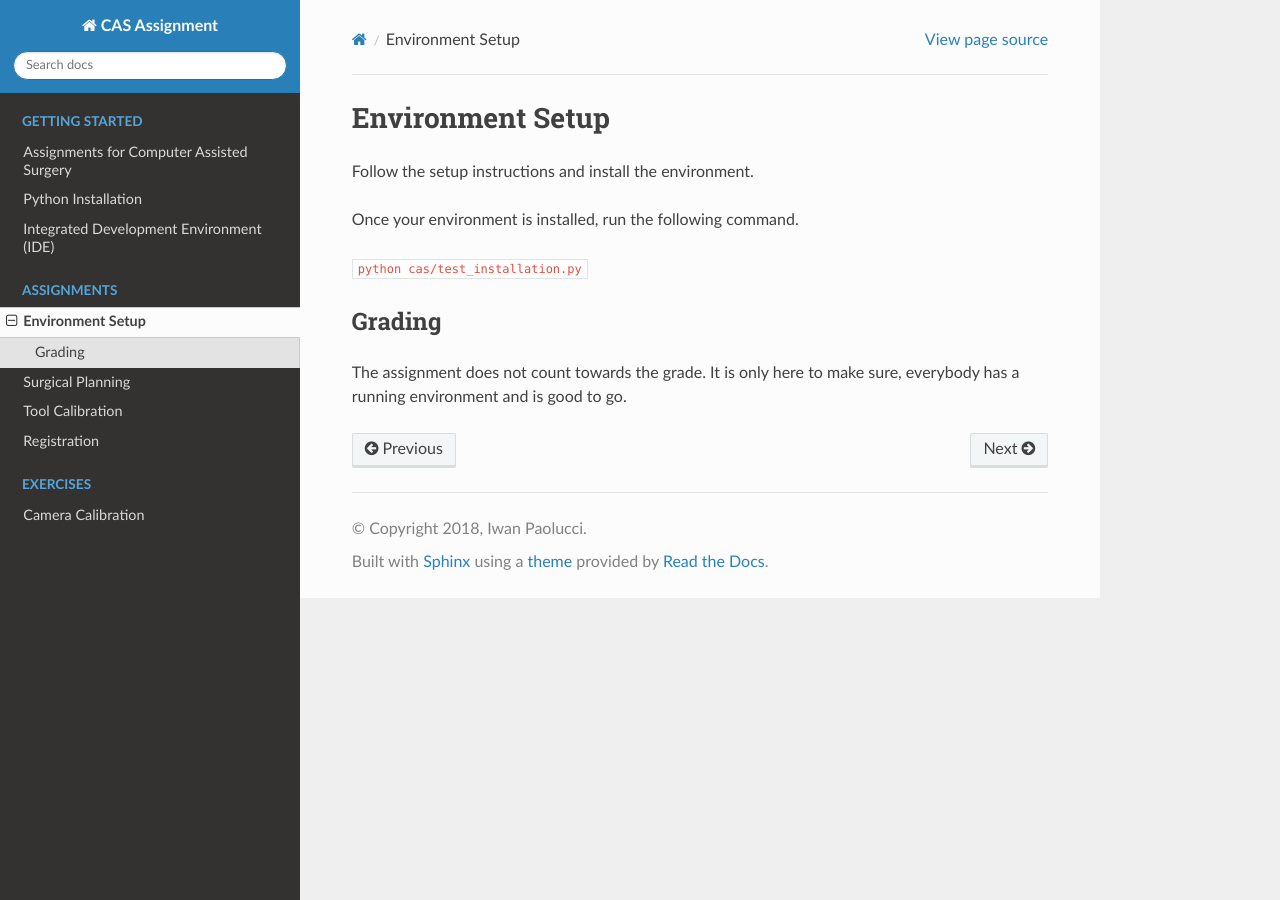
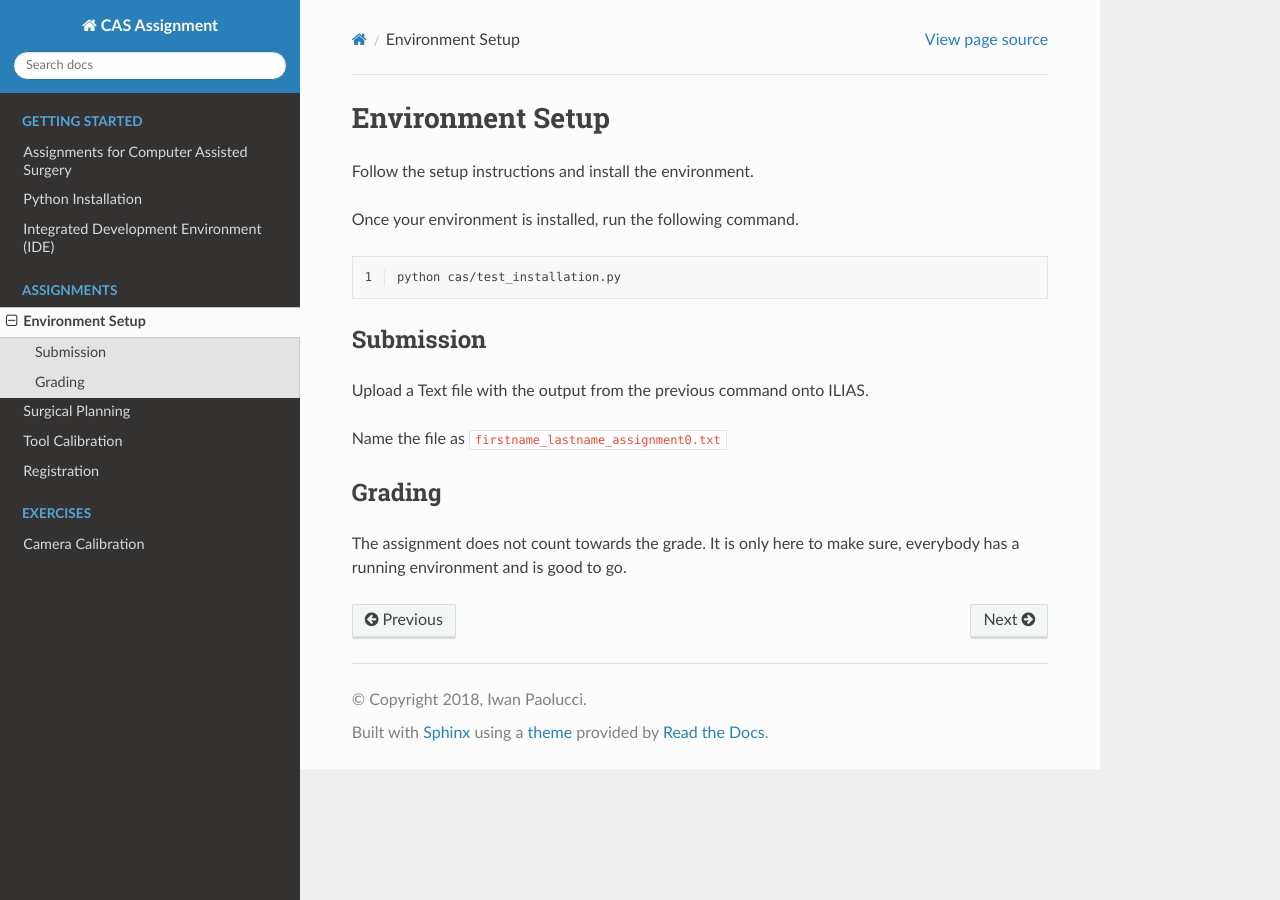
Before and after one commit to persmed/cas-assignment, a Sphinx documentation site: the page built from docs/assignment.setup.rst, in a window 1280 px wide. Built offline with Sphinx 7.4.7 and the Read the Docs theme 2.0.0, drawn with Linux system fonts in a browser that asks for light colours; cross-references to code outside the pages are shown as plain code.

Commit message:
setup assignment updated

```diff
--- a/docs/assignment.setup.rst
+++ b/docs/assignment.setup.rst
@@ -5,7 +5,18 @@ Follow the setup instructions and install the environment.
 
 Once your environment is installed, run the following command.
 
-:bash:`python cas/test_installation.py`
+.. code-block:: bash
+    :linenos:
+
+
+    python cas/test_installation.py
+
+Submission
+----------
+Upload a Text file with the output from the previous command onto ILIAS.
+
+Name the file as ``firstname_lastname_assignment0.txt``
+
 
 Grading
 -------
```
